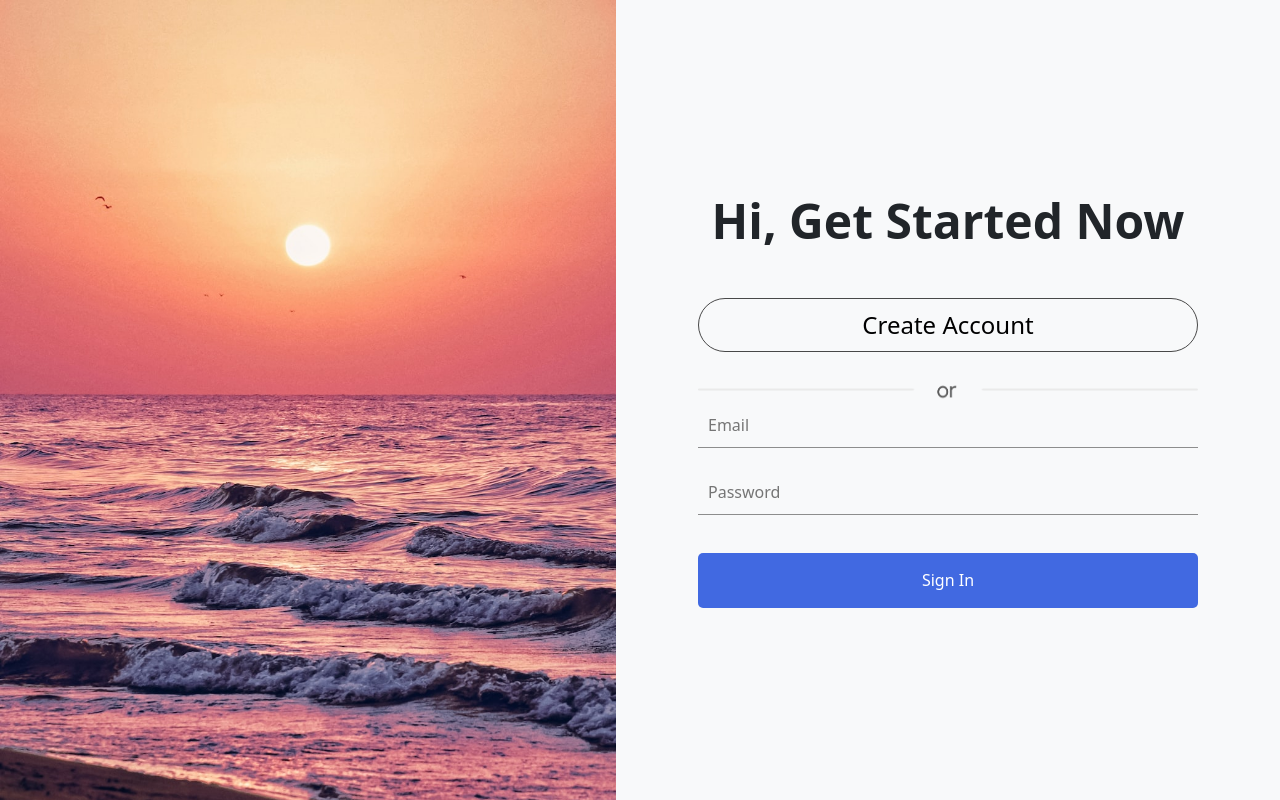
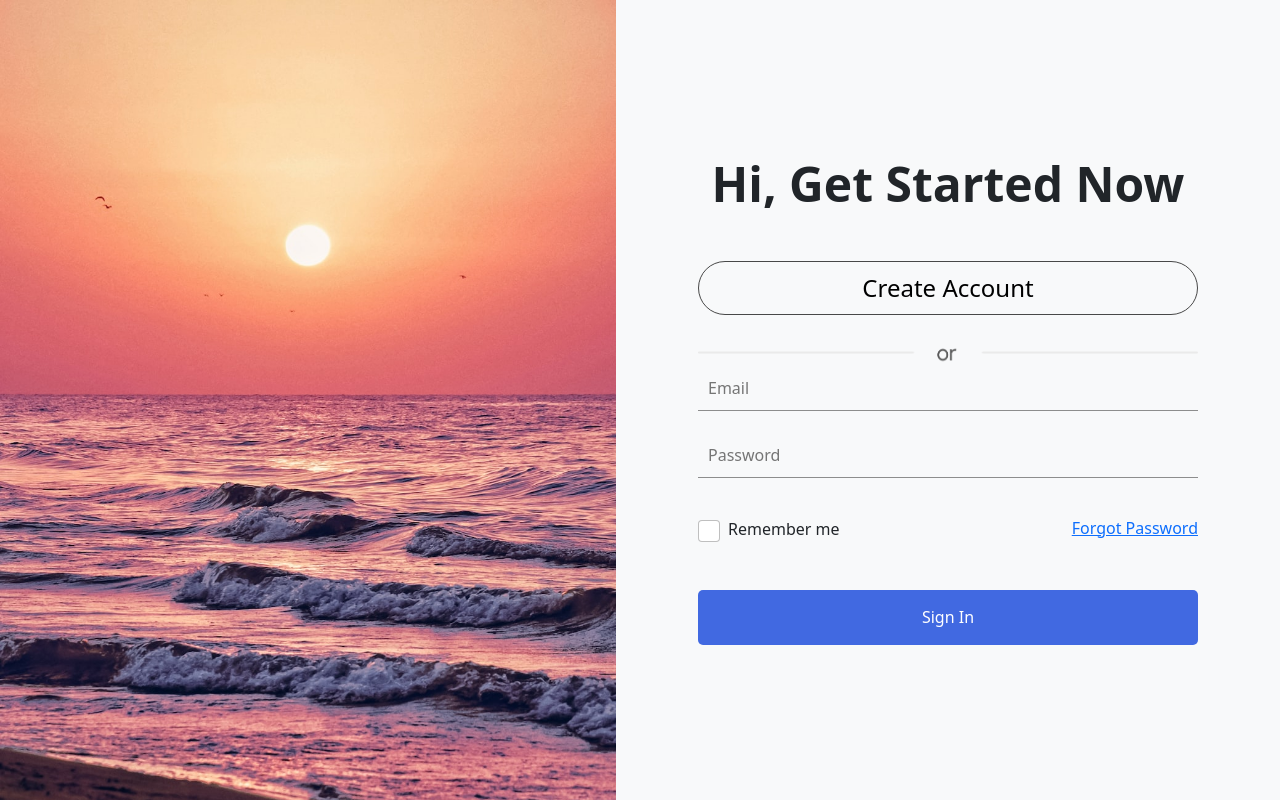
Before and after one commit to rejoan121615/travel-website-team_dot, a PHP site: page /login-rejoan.php in a window 1280 px wide. Run offline with PHP 8.4, Linux system fonts and the light colour scheme.

Commit message:
signin page remember and fotgot pass option added

```diff
--- a/login-rejoan.php
+++ b/login-rejoan.php
@@ -54,6 +54,18 @@
                                     aria-describedby="password"
                                 />
                             </div>
+                            <div class="mb-5 d-flex justify-content-between  ">
+                                <div class=" d-flex align-items-center ">
+                                    <input
+                                    type="checkbox"
+                                    placeholder="Email"
+                                    aria-describedby="email"
+                                    class="form-check-input me-2 mb-0 "
+                                    />
+                                    <p class=" mb-0 ">Remember me</p>
+                                </div>
+                                <a href="">Forgot Password</a>
+                            </div>
 
                             <div class="form-group">
                                 <button
--- a/signup-rejoan.php
+++ b/signup-rejoan.php
@@ -42,7 +42,7 @@
                             <img class=" w-100 " src="./images/credential barrier.png" alt="">
 
                             <!-- Sign form  -->
-                            <div class="mb-3">
+                            <div class="mb-4">
                                 <input
                                     type="text"
                                     placeholder="Full Name"
```
